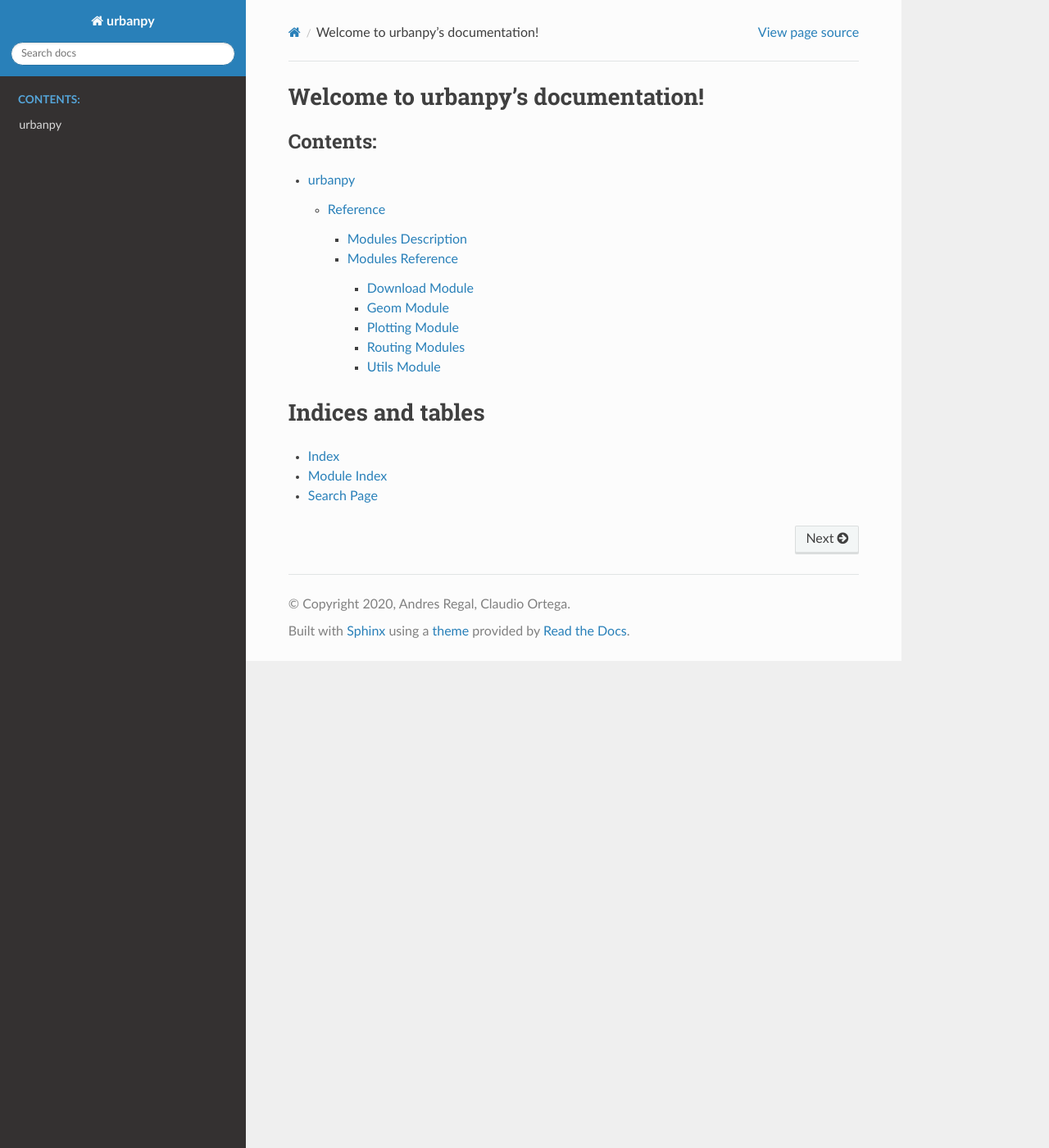
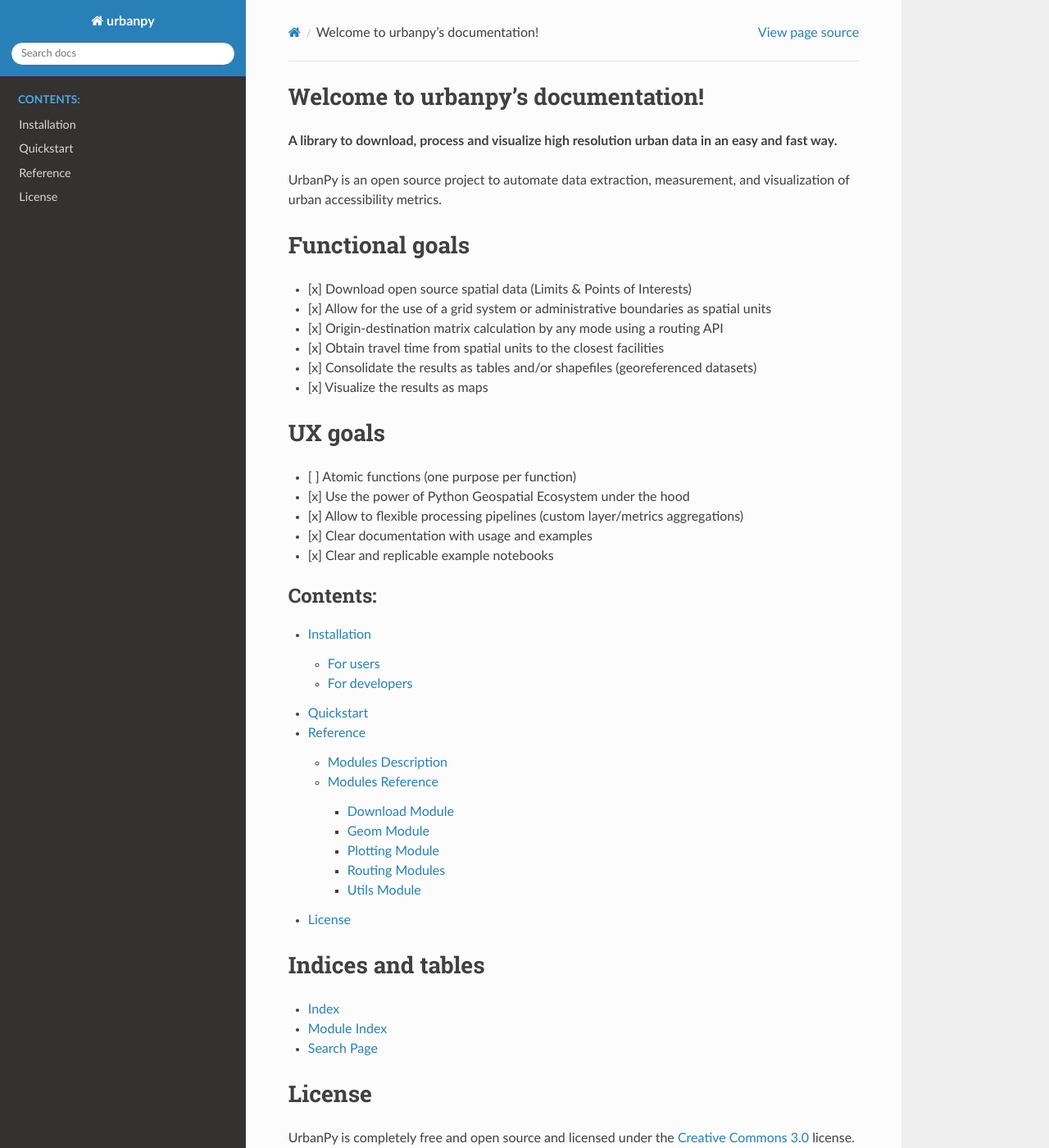
Before and after one commit to EL-BID/urbanpy, a Sphinx documentation site: the page built from docs/source/index.rst, in a window 1280 px wide and 1400 px high. Shown: the whole window at 82% size. Built offline with Sphinx 7.4.7 and the Read the Docs theme 2.0.0, drawn with Linux system fonts in a browser that asks for light colours.

Commit message:
add sections to docs

```diff
--- a/docs/source/index.rst
+++ b/docs/source/index.rst
@@ -1,5 +1,34 @@
 Welcome to urbanpy's documentation!
 ===================================
+
+**A library to download, process and visualize high resolution urban
+data in an easy and fast way.**
+
+UrbanPy is an open source project to automate data extraction,
+measurement, and visualization of urban accessibility metrics.
+
+Functional goals
+================
+
+-  [x] Download open source spatial data (Limits & Points of Interests)
+-  [x] Allow for the use of a grid system or administrative boundaries
+   as spatial units
+-  [x] Origin-destination matrix calculation by any mode using a routing
+   API
+-  [x] Obtain travel time from spatial units to the closest facilities
+-  [x] Consolidate the results as tables and/or shapefiles
+   (georeferenced datasets)
+-  [x] Visualize the results as maps
+
+UX goals
+========
+
+-  [ ] Atomic functions (one purpose per function)
+-  [x] Use the power of Python Geospatial Ecosystem under the hood
+-  [x] Allow to flexible processing pipelines (custom layer/metrics
+   aggregations)
+-  [x] Clear documentation with usage and examples
+-  [x] Clear and replicable example notebooks
 
 .. toctree::
    :maxdepth: 6
@@ -14,3 +43,10 @@
 * :ref:`genindex`
 * :ref:`modindex`
 * :ref:`search`
+
+License
+=======
+
+UrbanPy is completely free and open source and licensed under the
+`Creative Commons
+3.0 <https://creativecommons.org/licenses/by-nc-nd/3.0/igo/>`__ license.
--- /dev/null
+++ b/docs/source/license.rst
@@ -0,0 +1,6 @@
+License
+=======
+
+UrbanPy is completely free and open source and licensed under the
+`Creative Commons
+3.0 <https://creativecommons.org/licenses/by-nc-nd/3.0/igo/>`__ license.
--- a/docs/source/modules.rst
+++ b/docs/source/modules.rst
@@ -1,7 +1,8 @@
-urbanpy
-=======
 
 .. toctree::
    :maxdepth: 4
 
+   usage/installation
+   usage/quickstart
    urbanpy
+   license
```
Also changed, not shown: docs/source/usage/installation.rst (added, +44 -0 lines), docs/source/usage/quickstart.rst (added, +23 -0 lines).
